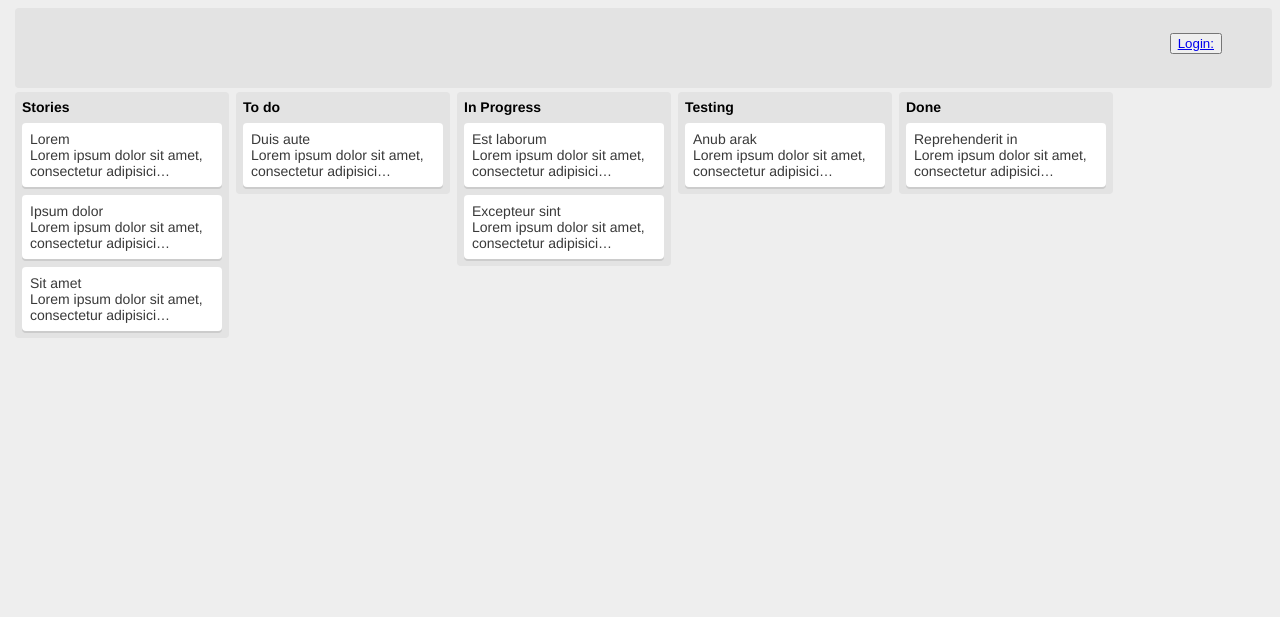
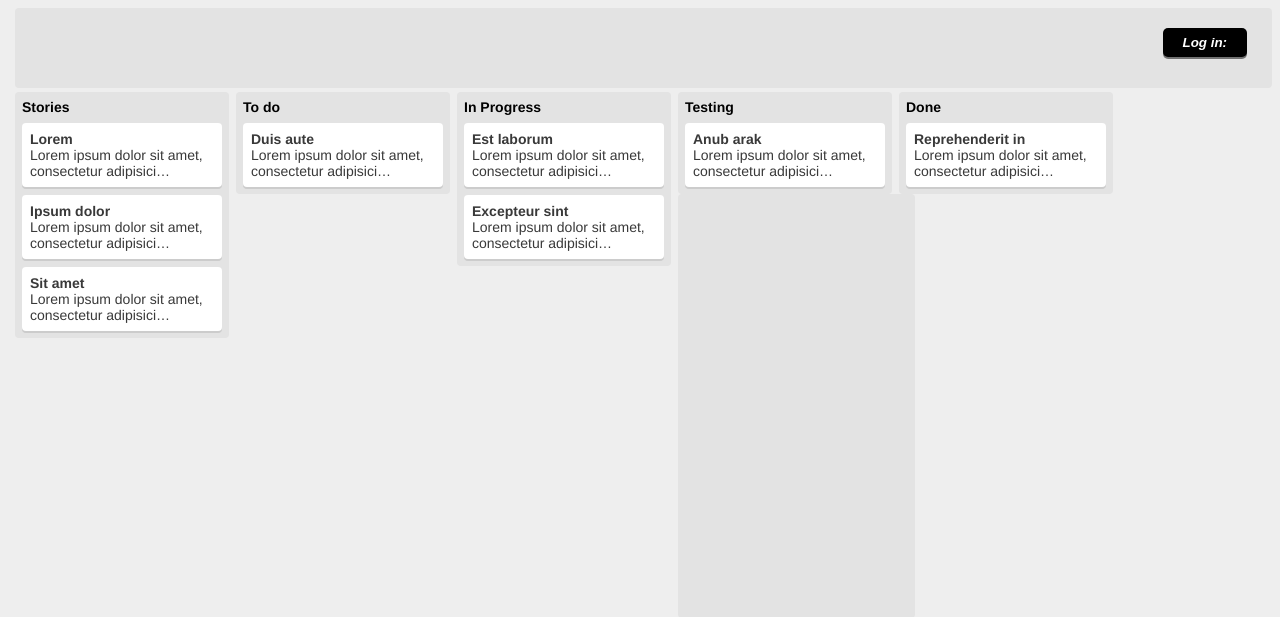
Before and after one commit to jawbreakyr/scrum-board, a Django app: page / in a window 1280 px wide. Shown: the top 617 px of the page. Run offline with Django 3.2, Linux system fonts and the light colour scheme; data comes from the database, SQL or seed files in the repository; both versions use the stored data as it was after the commit; parts of the project's set-up code (start-up, migrations or seed data) failed here and were passed over.

Commit message:
button and log in page weak tweak

```diff
--- a/task/static/css/header.css
+++ b/task/static/css/header.css
@@ -13,3 +13,39 @@
     position: absolute;
     right: 25px;
 }
+
+#head {
+  padding: 0px;
+  margin-top: 20px;
+}
+
+input {
+  background-color: black;
+  border: none;
+  border-radius: 5px;
+  -webkit-border-radius: 5px;
+  -moz-border-radius: 5px;
+  -webkit-box-shadow: 0px 2px 0px rgba(0, 0, 0, 0.5);
+  -moz-box-shadow: 0px 2px 0px rgba(0, 0, 0, 0.5);
+  box-shadow: 0px 2px 0px rgba(0, 0, 0, 0.5);
+  color: white;
+  cursor: pointer;
+  font-family: 'Nobile',sans-serif;
+  font-style: italic;
+  font-weight: 900;
+  margin:0px 0px;
+  padding: 7px 20px;
+  &:hover {
+    background-color: lighten(#000, 20%);
+  }
+	&:active {
+		-webkit-box-shadow: inset 0px 2px 2px rgba(0, 0, 0, 1);
+  		-moz-box-shadow: inset 0px 2px 2px rgba(0, 0, 0, 1);
+  		box-shadow: inset 0px 2px 2px rgba(0, 0, 0, 1);
+		margin-top:2px;
+    -webkit-transition: all 0.1s ease;
+    -moz-transition:    all 0.1s ease;
+    -ms-transition:     all 0.1s ease;
+    -o-transition:      all 0.1s ease;
+	}
+}
--- a/task/static/css/note.css
+++ b/task/static/css/note.css
@@ -34,3 +34,15 @@ body {
 .note article {
     padding: 8px;
 }
+
+.side-bar {
+    display: inline;
+    float: left;
+    margin-left: 0.5em;
+    background-color: #E3E3E3;
+    padding: 0.5em;
+    border-radius: 4px;
+    width: 223px;
+    height: 410px;
+
+}
--- a/task/templates/task/index.html
+++ b/task/templates/task/index.html
@@ -7,8 +7,10 @@
 {% endblock extra_head %}
 {% block header %}
     <div class="head_wrapp">
-        <div class="header">
-            <button class="button"><a href="login/">Login:</a></button>
+        <div id="head" class="header">
+            <form action="{% url 'login' %}">
+                <input type="submit" value="Log in:"/>
+            </form>
         </div>
     </div>
 {% endblock header %}
@@ -20,13 +22,16 @@
                 {% for task in tasks %}
                     <div class="note">
                         <article>
-                        {{ task.title }}<br>
-                        {{ task.body|truncatechars:50 }}
+                            <strong>{{ task.title }}</strong><br>
+                            {{ task.body|truncatechars:50 }}<br/>
+                            {{ user }}
                         </article>
                     </div>
                 {% endfor %}
-            {{ user }}
             </div>
         {% endfor %}
+        <div class="side-bar">
+            <h5>{{ user }}</h5>
+        </div>
     </div>
 {% endblock body %}
```
Also changed, not shown: task/templates/task/login.html (+14 -25 lines), db.sqlite3. Lines whose indentation alone changed are shown as unchanged.
